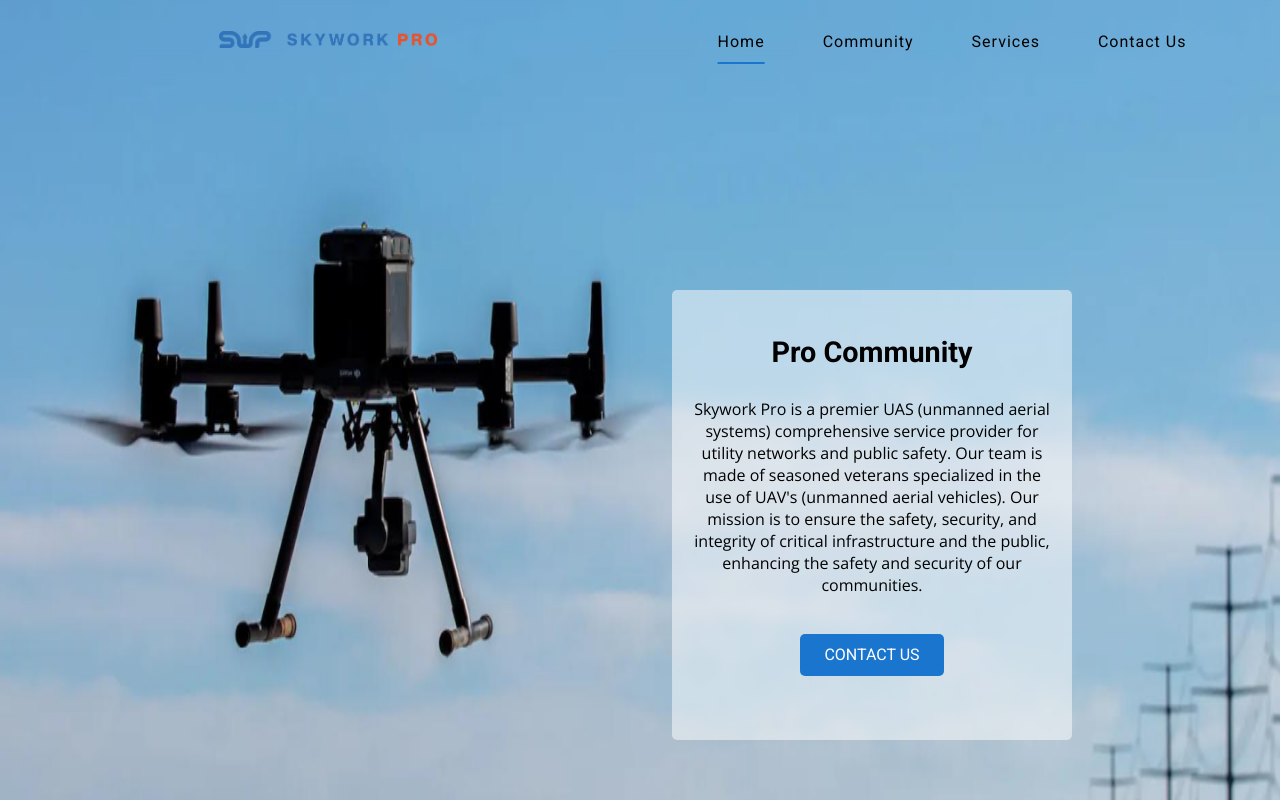
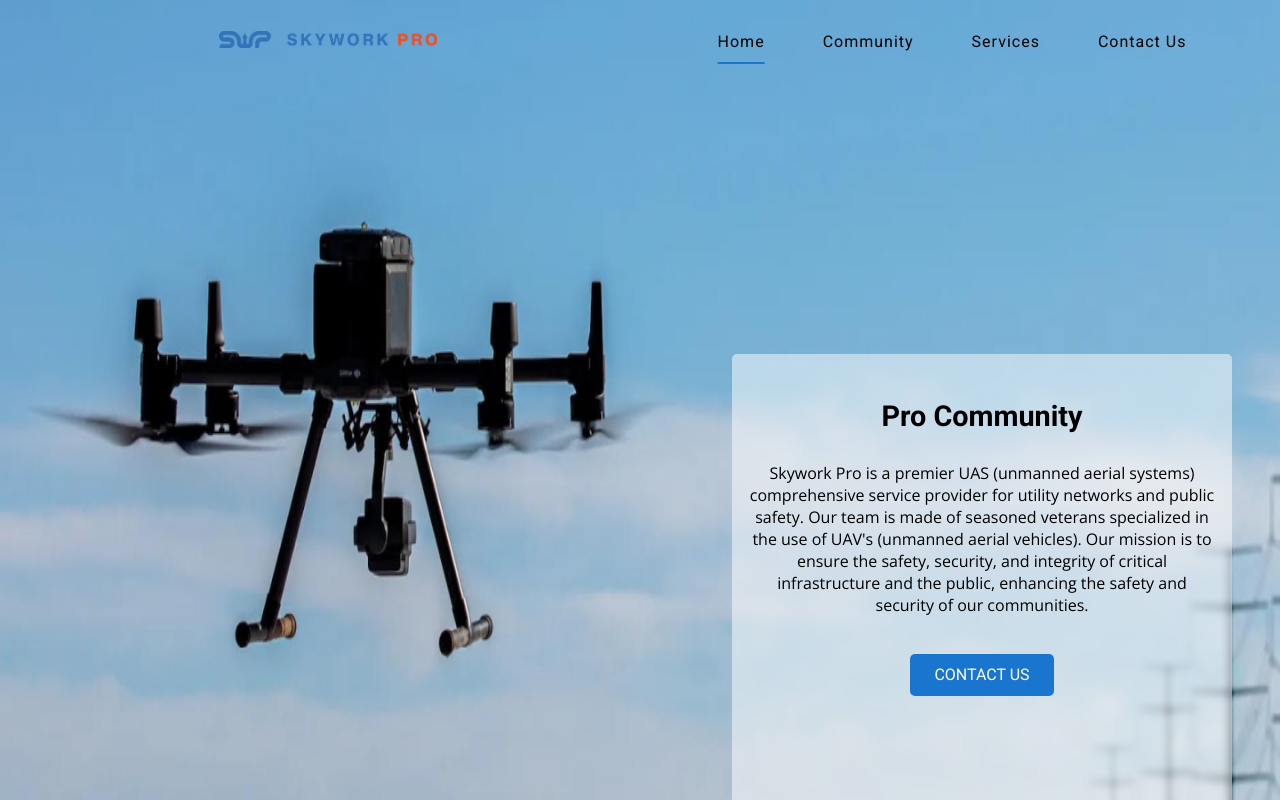
Before and after one commit to moamel-hashim/skywork-pro, a React (Vite) app: page / in a window 1280 px wide. Shown: the top 800 px of the page. Built offline with nearby package versions, Linux system fonts and the light colour scheme; a web font is replaced by a local one.

Commit message:
fixing hero text

```diff
--- a/src/components/HomeMain.css
+++ b/src/components/HomeMain.css
@@ -11,10 +11,10 @@
 .hero-img-container .hero-text {
   position: absolute;
   color: black;
-  bottom: 10rem;
-  right: 10rem;
+  bottom: 1in;
+  right: 0;
   width: 100%;
-  max-width: 400px;
+  max-width: 500px;
   margin-right: 3rem;
   background-color: hsla(0, 0%, 100%, 0.5);
   -webkit-backdrop-filter: blur(3px);
```
Also changed, not shown: 1 other file (tests, documents, lock files or other folders).
